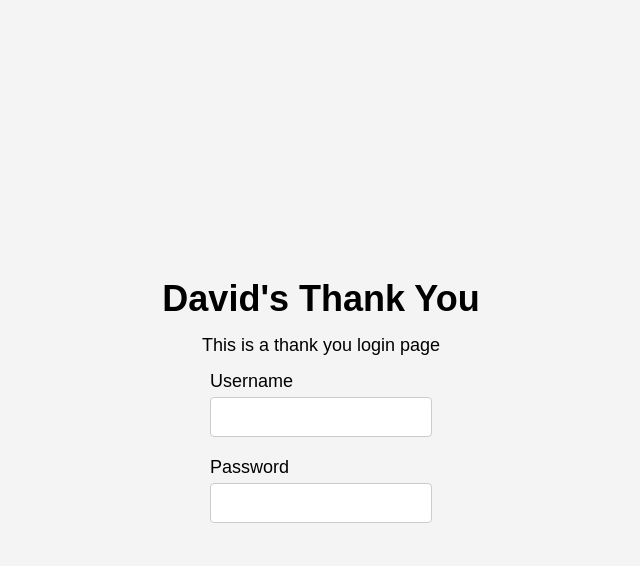
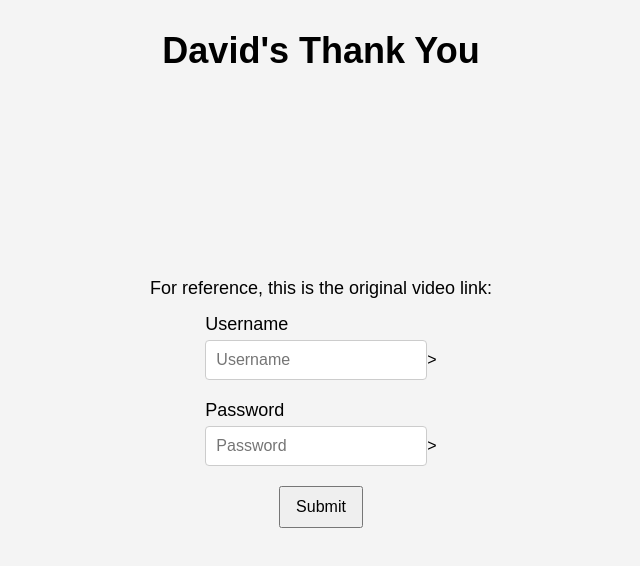
Before and after one commit to PrinceRandomDude/divadsplan, a plain HTML site: page index.html in a window 1280 px wide. Shown: the whole page, without its empty margins (319-959 px from the left). Drawn offline with Linux system fonts and the light colour scheme.

Commit message:
adding logic for password checking and submit button

```diff
--- a/index.html
+++ b/index.html
@@ -7,6 +7,8 @@
     <style>
         /* Header */
         h1 {
+            position: absolute;
+            top: 20px;
             font-size: 36px;
             margin: 10px 0;
         }
@@ -40,18 +42,39 @@
             border: 1px solid #ccc;
             border-radius: 4px;
         }
+        /* Submit button */
+        button {
+            padding: 10px 15px;
+            font-size: 16px;
+            margin-top: 10px;
+            cursor: pointer;
+        }
     </style>
 </head>
 <body>
     <h1>David's Thank You</h1>
-    <p>This is a thank you login page</p>
+    <p>For reference, this is the original video link:</p>
     <div class="form-group">
         <label for="username">Username</label>
-        <input type="text" id="username" name="username">
+        <input type="text" id="username" name="username" placeholder="Username">>
     </div>
     <div class="form-group">
         <label for="password">Password</label>
-        <input type="password" id="password" name="password">
+        <input type="password" id="password" name="password" placeholder="Password">>
     </div>
+    <button onclick="checkCredentials()">Submit</button>
+    <script>
+        function checkCredentials() {
+            const username = document.getElementById('username').value;
+            const password = document.getElementById('password').value;
+            if (username.toLowerCase() === 'dswu' && password.toLowerCase() === 'apple') {
+                window.location.href = 'personal_david.html';
+            } else {
+                alert('Incorrect password. Please try again.');
+                password.value = ''; // Clear the password field
+                password.focus(); // Focus back on the password field
+            }
+        }
+    </script>
 </body>
 </html>
```
Also changed, not shown: personal_david.html (added, +1 -0 lines).
